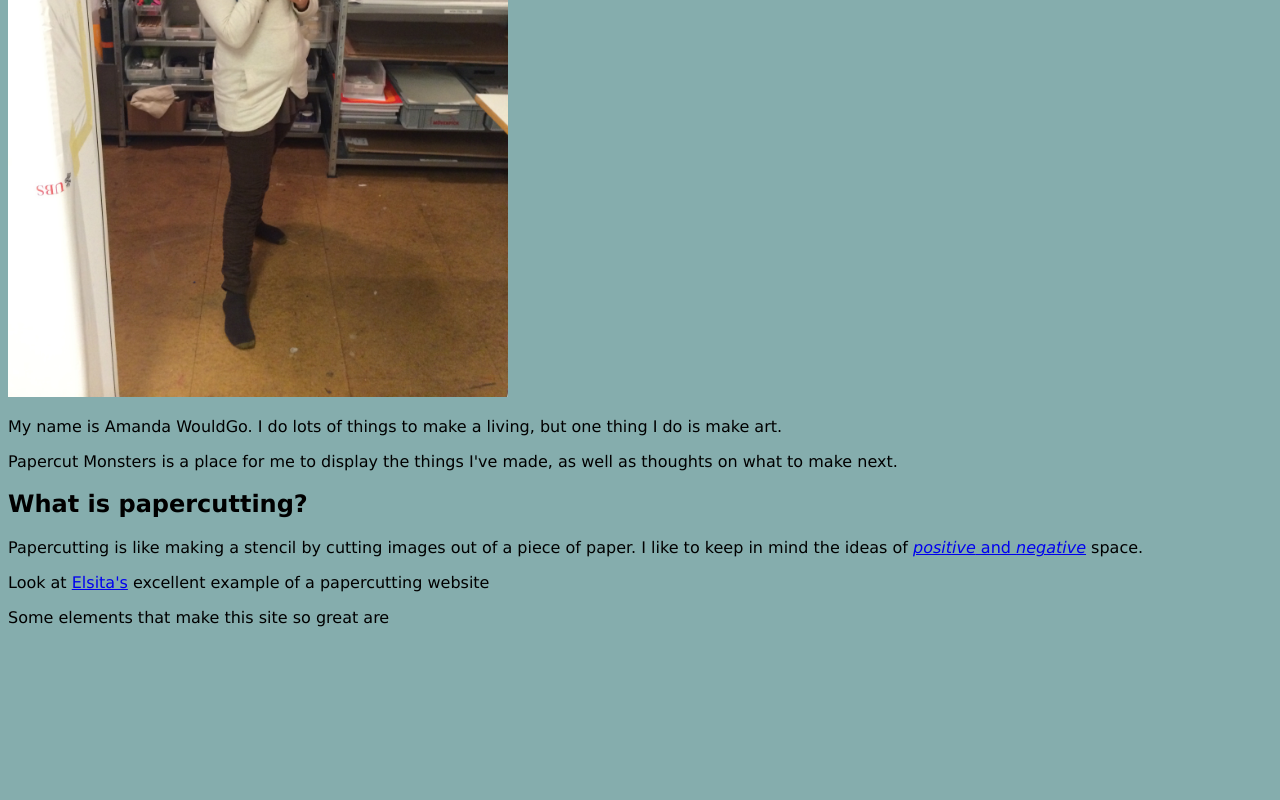
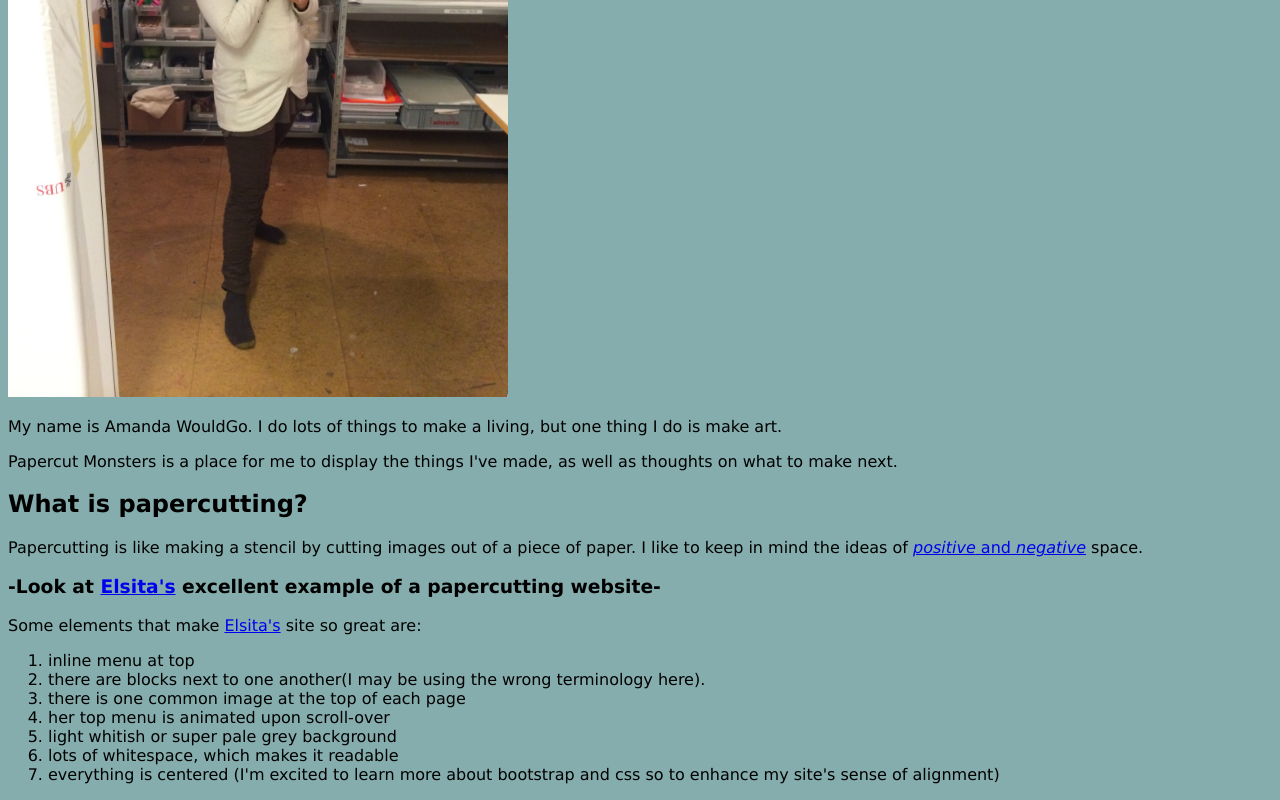
Before and after one commit to AmandaWouldGo/amandawouldgo.github.io, a plain HTML site: page about.html in a window 1280 px wide. Shown: the part 506-1306 px from the top of the page. Before the commit the page ends 1149 px from the top, so only its background shows below. Drawn offline with Linux system fonts and the light colour scheme.

Commit message:
add to ol and add h3 to head of ol.

```diff
--- a/about.html
+++ b/about.html
@@ -21,8 +21,17 @@
 	<h2>What is papercutting?</h2>
 		<p>Papercutting is like making a stencil by cutting images out of a piece of paper. I like to keep in mind the ideas of <a href="https://www.youtube.com/watch?v=1Ts0RN5_E1A"><em>positive</em> and <em>negative</em></a> space.</p>
 	<div background-color="#E0EAEA">
-		<p>Look at <a href="http://www.allaboutpapercutting.com/">Elsita's</a> excellent example of a papercutting website</p>
-		<p>Some elements that make this site so great are</p>
+		<h3>-Look at <a href="http://www.allaboutpapercutting.com/">Elsita's</a> excellent example of a papercutting website-</h3>
+		<p>Some elements that make <a href="http://www.allaboutpapercutting.com/">Elsita's</a> site so great are:</p>
+		<ol>
+			<li>inline menu at top</li>
+			<li>there are blocks next to one another(I may be using the wrong terminology here).</li>
+			<li>there is one common image at the top of each page</li>
+			<li>her top menu is animated upon scroll-over</li>
+			<li>light whitish or super pale grey background</li>
+			<li>lots of whitespace, which makes it readable</li>
+			<li>everything is centered (I'm excited to learn more about bootstrap and css so to enhance my site's sense of alignment)</li>
+		</ol>
 	</div>
 </body>
 </html>
```
